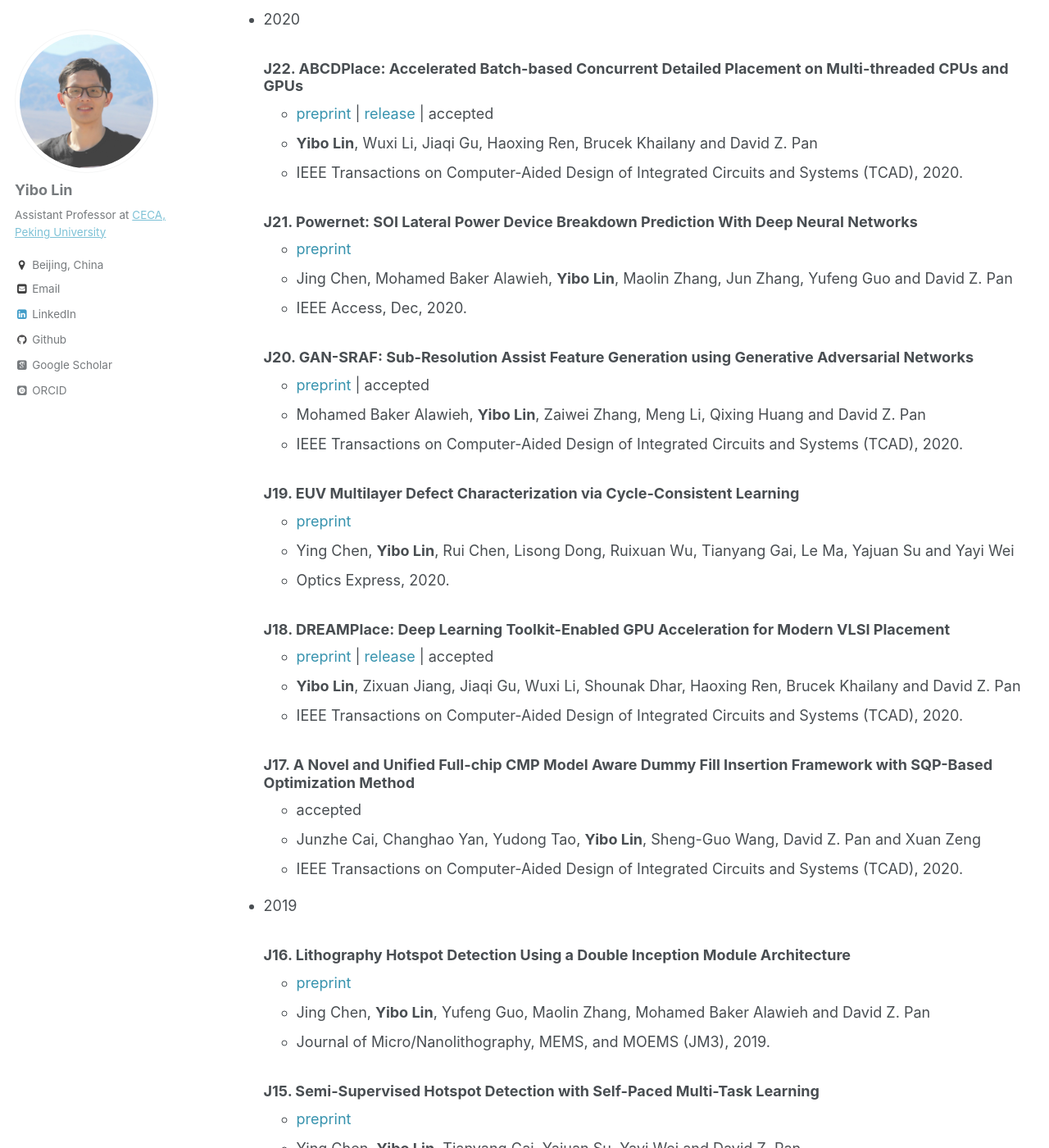
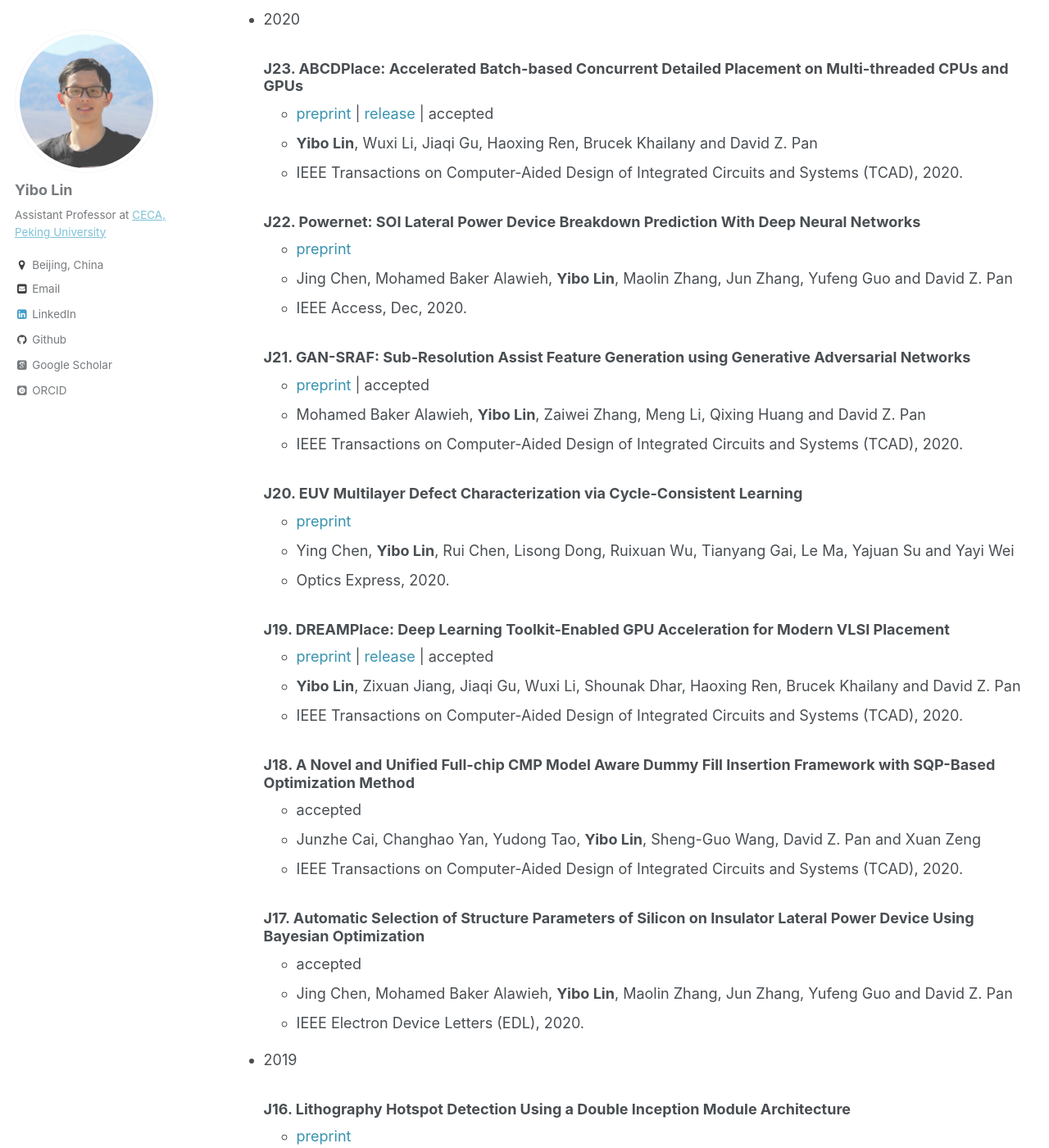
Before and after one commit to limbo018/limbo018.github.io, a Jekyll site: the page built from _pages/publications.md, in a window 1280 px wide and 1400 px high, scrolled down 555 px. Shown: the whole window at 82% size. Built offline with Jekyll 4.4.1, drawn with Linux system fonts in a browser that asks for light colours; some web fonts are replaced.

Commit message:
add jing's EDL paper

```diff
--- a/_pages/publications.md
+++ b/_pages/publications.md
@@ -30,35 +30,40 @@ Journal Papers
 
 * 2020
 
-  ### J22. [ABCDPlace: Accelerated Batch-based Concurrent Detailed Placement on Multi-threaded CPUs and GPUs](https://doi.org/10.1109/TCAD.2020.2971531)
+  ### J23. [ABCDPlace: Accelerated Batch-based Concurrent Detailed Placement on Multi-threaded CPUs and GPUs](https://doi.org/10.1109/TCAD.2020.2971531)
      * <a href="/publications/papers/ABCDPLACE_TCAD2020_Lin.pdf" style="color:#3793ae">preprint</a> \| <a href="https://github.com/limbo018/DREAMPlace" style="color:#3793ae">release</a> \| accepted
      * **Yibo Lin**, Wuxi Li, Jiaqi Gu, Haoxing Ren, Brucek Khailany and David Z. Pan
      * IEEE Transactions on Computer-Aided Design of Integrated Circuits and Systems (TCAD), 2020.
 
-  ### J21. [Powernet: SOI Lateral Power Device Breakdown Prediction With Deep Neural Networks](https://doi.org/10.1109/ACCESS.2020.2970966)
+  ### J22. [Powernet: SOI Lateral Power Device Breakdown Prediction With Deep Neural Networks](https://doi.org/10.1109/ACCESS.2020.2970966)
      * <a href="https://ieeexplore.ieee.org/stamp/stamp.jsp?tp=&arnumber=8978944" style="color:#3793ae">preprint</a>
      * Jing Chen, Mohamed Baker Alawieh, **Yibo Lin**, Maolin Zhang, Jun Zhang, Yufeng Guo and David Z. Pan
      * IEEE Access, Dec, 2020.
 
-  ### J20. [GAN-SRAF: Sub-Resolution Assist Feature Generation using Generative Adversarial Networks](https://doi.org/10.1109/TCAD.2020.2995338)
+  ### J21. [GAN-SRAF: Sub-Resolution Assist Feature Generation using Generative Adversarial Networks](https://doi.org/10.1109/TCAD.2020.2995338)
      * <a href="/publications/papers/SRAF_TCAD2020_Alawieh.pdf" style="color:#3793ae">preprint</a> \| accepted
      * Mohamed Baker Alawieh, **Yibo Lin**, Zaiwei Zhang, Meng Li, Qixing Huang and David Z. Pan
      * IEEE Transactions on Computer-Aided Design of Integrated Circuits and Systems (TCAD), 2020.
 
-  ### J19. [EUV Multilayer Defect Characterization via Cycle-Consistent Learning](https://doi.org/10.1364/OE.394590)
+  ### J20. [EUV Multilayer Defect Characterization via Cycle-Consistent Learning](https://doi.org/10.1364/OE.394590)
      * <a href="https://doi.org/10.1364/OE.394590" style="color:#3793ae">preprint</a>
      * Ying Chen, **Yibo Lin**, Rui Chen, Lisong Dong, Ruixuan Wu, Tianyang Gai, Le Ma, Yajuan Su and Yayi Wei
      * Optics Express, 2020.
 
-  ### J18. [DREAMPlace: Deep Learning Toolkit-Enabled GPU Acceleration for Modern VLSI Placement](https://doi.org/10.1109/TCAD.2020.3003843)
+  ### J19. [DREAMPlace: Deep Learning Toolkit-Enabled GPU Acceleration for Modern VLSI Placement](https://doi.org/10.1109/TCAD.2020.3003843)
      * <a href="/publications/papers/PLACE_TCAD2020_Lin.pdf" style="color:#3793ae">preprint</a> \| <a href="https://github.com/limbo018/DREAMPlace" style="color:#3793ae">release</a> \| accepted
      * **Yibo Lin**, Zixuan Jiang, Jiaqi Gu, Wuxi Li, Shounak Dhar, Haoxing Ren, Brucek Khailany and David Z. Pan
      * IEEE Transactions on Computer-Aided Design of Integrated Circuits and Systems (TCAD), 2020.
 
-  ### J17. [A Novel and Unified Full-chip CMP Model Aware Dummy Fill Insertion Framework with SQP-Based Optimization Method](https://doi.org/10.1109/TCAD.2020.3001380)
+  ### J18. [A Novel and Unified Full-chip CMP Model Aware Dummy Fill Insertion Framework with SQP-Based Optimization Method](https://doi.org/10.1109/TCAD.2020.3001380)
      * accepted
      * Junzhe Cai, Changhao Yan, Yudong Tao, **Yibo Lin**, Sheng-Guo Wang, David Z. Pan and Xuan Zeng
      * IEEE Transactions on Computer-Aided Design of Integrated Circuits and Systems (TCAD), 2020.
+
+  ### J17. [Automatic Selection of Structure Parameters of Silicon on Insulator Lateral Power Device Using Bayesian Optimization](https://doi.org/10.1109/LED.2020.3013571)
+     * accepted
+     * Jing Chen, Mohamed Baker Alawieh, **Yibo Lin**, Maolin Zhang, Jun Zhang, Yufeng Guo and David Z. Pan
+     * IEEE Electron Device Letters (EDL), 2020.
 
 * 2019
 
```
Also changed, not shown: _includes/publications_cv.md (+8 -6 lines), ref/publications.bib (+12 -0 lines), 4 other files.
